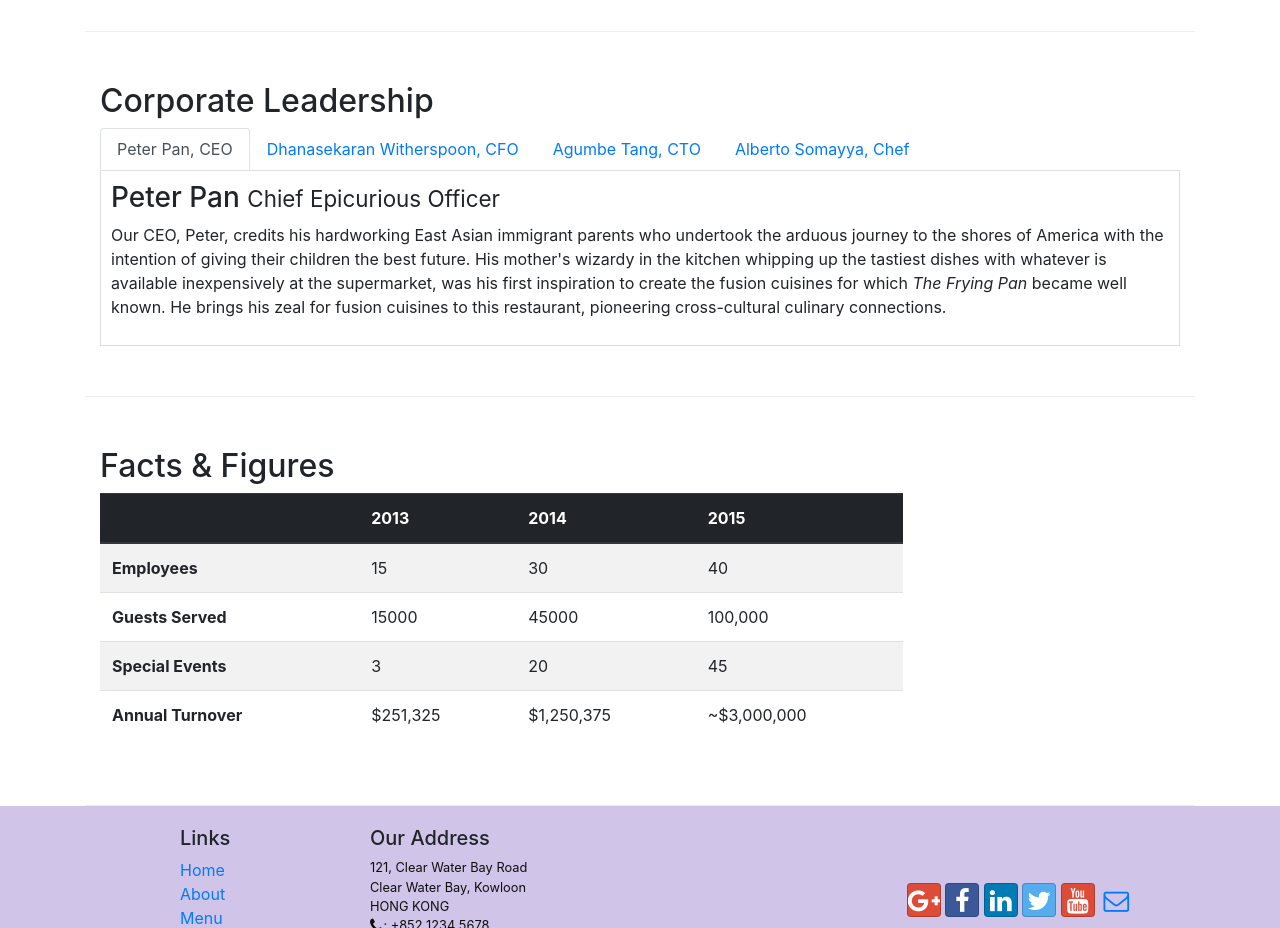
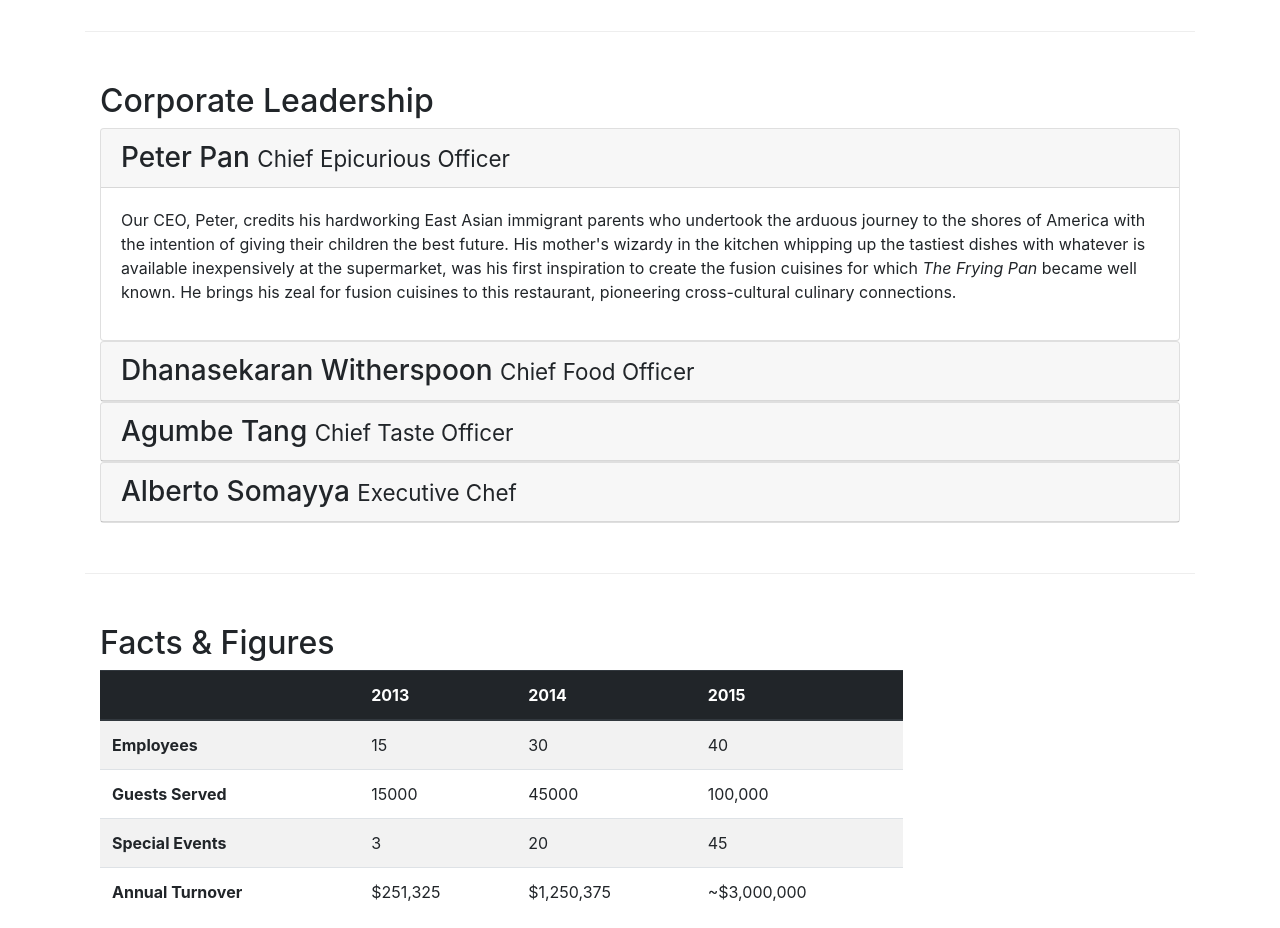
Before and after one commit to AmeerSalman2627/Frontend-framework, a website: page aboutus.html in a window 1280 px wide. Shown: the part 940-1868 px from the top of the page. Drawn offline with nearby package versions, Linux system fonts and the light colour scheme.

Commit message:
Accordions

```diff
--- a/aboutus.html
+++ b/aboutus.html
@@ -101,38 +101,65 @@
         <div class="row row-content align-items-center">
             <div class="col-12">
                 <h2>Corporate Leadership</h2>
-                <ul class="nav nav-tabs">
-                    <li class="nav-items">
-                        <a href="#peter" class="nav-link active" data-toggle="tab" role="tab">Peter Pan, CEO</a>
-                    </li>
-                    <li class="nav-items">
-                        <a href="#witherspoon" class="nav-link" data-toggle="tab" role="tab">Dhanasekaran Witherspoon, CFO</a>
-                    </li>
-                    <li class="nav-items">
-                        <a href="#agumbe" class="nav-link" data-toggle="tab" role="tab">Agumbe Tang, CTO</a>
-                    </li>
-                    <li class="nav-items">
-                        <a href="#alberto" class="nav-link" data-toggle="tab" role="tab">Alberto Somayya, Chef</a>
-                    </li>
-                </ul>
-                <div class="tab-content">
-                    <div class="tab-pane fade show active" role="tabpanel" id="peter">
-                        <h3>Peter Pan <small>Chief Epicurious Officer</small></h3>
-                        <p class="d-none d-sm-block">Our CEO, Peter, credits his hardworking East Asian immigrant parents who undertook the arduous journey to the shores of America with the intention of giving their children the best future. His mother's wizardy in the kitchen whipping up the tastiest dishes with whatever is available inexpensively at the supermarket, was his first inspiration to create the fusion cuisines for which <em>The Frying Pan</em> became well known. He brings his zeal for fusion cuisines to this restaurant, pioneering cross-cultural culinary connections.</p>
+                <div id="accordion">
+                                        <div class="card">
+                        <div class="card-header" role="tab" id="peterhead">
+                        <h3 class="mb-0">
+                            <a data-toggle="collapse" data-target="#peter">
+                            Peter Pan <small>Chief Epicurious Officer</small>
+                            </a>
+                        </h3>
+                        </div>
+                        <div class="collapse show" id="peter" data-parent="#accordion">
+                            <div class="card-body">
+                                <p class="d-none d-sm-block">Our CEO, Peter, credits his hardworking East Asian immigrant parents who undertook the arduous journey to the shores of America with the intention of giving their children the best future. His mother's wizardy in the kitchen whipping up the tastiest dishes with whatever is available inexpensively at the supermarket, was his first inspiration to create the fusion cuisines for which <em>The Frying Pan</em> became well known. He brings his zeal for fusion cuisines to this restaurant, pioneering cross-cultural culinary connections.</p>
+                            </div>
+                        </div>
                     </div>
-                    <div class="tab-pane fade" role="tabpanel" id="witherspoon">
-                        <h3>Dhanasekaran Witherspoon <small>Chief Food Officer</small></h3>
-                        <p class="d-none d-sm-block">Our CFO, Danny, as he is affectionately referred to by his colleagues, comes from a long established family tradition in farming and produce. His experiences growing up on a farm in the Australian outback gave him great appreciation for varieties of food sources. As he puts it in his own words, <em>Everything that runs, wins, and everything that stays, pays!</em></p>
+                    <div class="card">
+                        <div class="card-header" role="tab" id="dannyhead">
+                        <h3 class="mb-0">
+                            <a class="collapsed" data-toggle="collapse" data-target="#danny">
+                            Dhanasekaran Witherspoon <small>Chief Food Officer</small>
+                            </a>
+                        </h3>
                     </div>
-                    <div class="tab-pane fade" role="tabpanel" id="agumbe">
-                        <h3>Agumbe Tang <small>Chief Taste Officer</small></h3>
-                        <p class="d-none d-sm-block">Blessed with the most discerning gustatory sense, Agumbe, our CTO, personally ensures that every dish that we serve meets his exacting tastes. Our chefs dread the tongue lashing that ensues if their dish does not meet his exacting standards. He lives by his motto, <em>You click only if you survive my lick.</em></p>
-                    </div>
-                    <div class="tab-pane fade" role="tabpanel" id="alberto">
-                        <h3>Alberto Somayya <small>Executive Chef</small></h3>
-                        <p class="d-none d-sm-block">Award winning three-star Michelin chef with wide International experience having worked closely with whos-who in the culinary world, he specializes in creating mouthwatering Indo-Italian fusion experiences. He says, <em>Put together the cuisines from the two craziest cultures, and you get a winning hit! Amma Mia!</em></p>
+                    <div class="collapse" id="danny" data-parent="#accordion">
+                        <div class="card-body">
+                            <p class="d-none d-sm-block">Our CFO, Danny, as he is affectionately referred to by his colleagues, comes from a long established family tradition in farming and produce. His experiences growing up on a farm in the Australian outback gave him great appreciation for varieties of food sources. As he puts it in his own words, <em>Everything that runs, wins, and everything that stays, pays!</em></p>
+                        </div>
                     </div>
                 </div>
+                <div class="card">
+                        <div class="card-header" role="tab" id="agumbehead">
+                        <h3 class="mb-0">
+                            <a class="collapsed" data-toggle="collapse" data-target="#agumbe">
+                            Agumbe Tang <small>Chief Taste Officer</small>
+                            </a>
+                        </h3>
+                    </div>
+                    <div class="collapse" id="agumbe" data-parent="#accordion">
+                        <div class="card-body">
+
+                        <p class="d-none d-sm-block">Blessed with the most discerning gustatory sense, Agumbe, our CTO, personally ensures that every dish that we serve meets his exacting tastes. Our chefs dread the tongue lashing that ensues if their dish does not meet his exacting standards. He lives by his motto, <em>You click only if you survive my lick.</em></p>
+                        </div>
+                    </div>
+                </div>
+                <div class="card">
+                        <div class="card-header" role="tab" id="albertohead">
+                        <h3 class="mb-0">
+                            <a class="collapsed" data-toggle="collapse" data-target="#alberto">
+                            Alberto Somayya <small>Executive Chef</small>
+                            </a>
+                        </h3>
+                    </div>
+                    <div class="collapse" id="alberto" data-parent="#accordion">
+                        <div class="card-body">
+                            <p class="d-none d-sm-block">Award winning three-star Michelin chef with wide International experience having worked closely with whos-who in the culinary world, he specializes in creating mouthwatering Indo-Italian fusion experiences. He says, <em>Put together the cuisines from the two craziest cultures, and you get a winning hit! Amma Mia!</em></em></p>
+                        </div>
+                    </div>
+                </div>
+                    </div>
                 </div>
        </div>
        <div class="row row-content">
```
